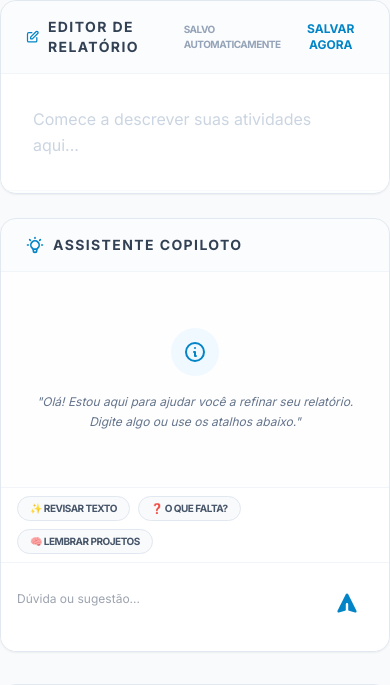
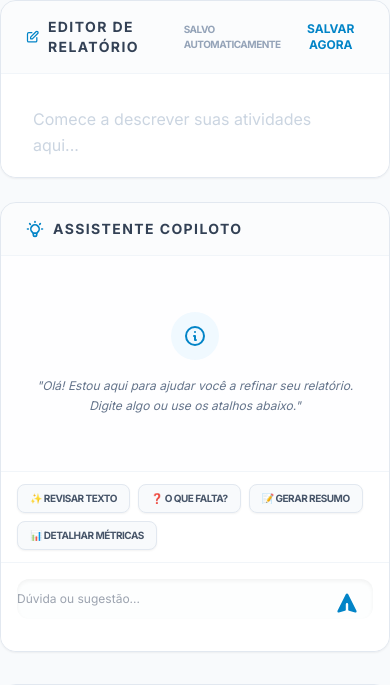
Before and after one commit to sandropeixoto/Gestor-IA, a PHP site: page /chat/index.php in a window 390 px wide. Shown: the top 685 px of the page. Run offline with PHP 8.4, Linux system fonts and the light colour scheme; the template is opened without the code that fills it, so the values that code supplies are empty; some libraries are stand-ins or nearby versions.

Commit message:
fix: implementação de sidebar retrátil e correção de conexão do chat com perguntas de modelo

```diff
--- a/app/Views/chat/index.php
+++ b/app/Views/chat/index.php
@@ -56,17 +56,18 @@
         </div>
 
         <!-- Quick Actions (Chips) -->
-        <div class="px-4 py-2 flex flex-wrap gap-2 border-t border-slate-100 bg-white">
-            <button onclick="askAI('Revise a gramática e clareza do meu texto atual.')" class="px-3 py-1 bg-slate-50 hover:bg-primary-50 text-slate-600 hover:text-primary-700 rounded-full text-[10px] font-bold border border-slate-200 transition-colors uppercase tracking-tighter">✨ Revisar Texto</button>
-            <button onclick="askAI('O que falta no meu relatório para ele ficar mais profissional?')" class="px-3 py-1 bg-slate-50 hover:bg-primary-50 text-slate-600 hover:text-primary-700 rounded-full text-[10px] font-bold border border-slate-200 transition-colors uppercase tracking-tighter">❓ O que falta?</button>
-            <button onclick="askAI('Baseado no meu histórico, tem algum projeto que esqueci de citar?')" class="px-3 py-1 bg-slate-50 hover:bg-primary-50 text-slate-600 hover:text-primary-700 rounded-full text-[10px] font-bold border border-slate-200 transition-colors uppercase tracking-tighter">🧠 Lembrar Projetos</button>
+        <div class="px-4 py-3 flex flex-wrap gap-2 border-t border-slate-100 bg-white">
+            <button onclick="askAI('Revise a gramática e clareza do meu texto atual.')" class="px-3 py-1.5 bg-slate-50 hover:bg-primary-50 text-slate-600 hover:text-primary-700 rounded-lg text-[10px] font-bold border border-slate-200 transition-colors uppercase tracking-tighter shadow-sm">✨ Revisar Texto</button>
+            <button onclick="askAI('Quais atividades técnicas eu realizei e que ainda não citei?')" class="px-3 py-1.5 bg-slate-50 hover:bg-primary-50 text-slate-600 hover:text-primary-700 rounded-lg text-[10px] font-bold border border-slate-200 transition-colors uppercase tracking-tighter shadow-sm">❓ O que falta?</button>
+            <button onclick="askAI('Crie um resumo executivo baseado no rascunho atual.')" class="px-3 py-1.5 bg-slate-50 hover:bg-primary-50 text-slate-600 hover:text-primary-700 rounded-lg text-[10px] font-bold border border-slate-200 transition-colors uppercase tracking-tighter shadow-sm">📝 Gerar Resumo</button>
+            <button onclick="askAI('Me ajude a detalhar as métricas de performance deste mês.')" class="px-3 py-1.5 bg-slate-50 hover:bg-primary-50 text-slate-600 hover:text-primary-700 rounded-lg text-[10px] font-bold border border-slate-200 transition-colors uppercase tracking-tighter shadow-sm">📊 Detalhar Métricas</button>
         </div>
 
         <!-- Input Area -->
         <div class="p-4 border-t border-slate-100 bg-white">
             <form id="chat-form" class="relative">
                 <input type="text" id="message" required placeholder="Dúvida ou sugestão..."
-                    class="block w-full rounded-xl border-slate-200 py-3 pr-12 text-xs focus:ring-primary-500 focus:border-primary-500">
+                    class="block w-full rounded-xl border-slate-200 py-3 pr-12 text-xs focus:ring-primary-500 focus:border-primary-500 shadow-inner bg-slate-50/30">
                 <button type="submit" id="send-button" class="absolute right-2 top-1.5 p-1.5 text-primary-600 hover:text-primary-700 transition-colors">
                     <svg class="h-6 w-6" fill="currentColor" viewBox="0 0 20 20"><path d="M10.894 2.553a1 1 0 00-1.788 0l-7 14a1 1 0 001.169 1.409l5-1.429A1 1 0 009 15.571V11a1 1 0 112 0v4.571a1 1 0 00.725.962l5 1.428a1 1 0 001.17-1.408l-7-14z"/></svg>
                 </button>
--- a/app/Views/layouts/admin.php
+++ b/app/Views/layouts/admin.php
@@ -6,6 +6,7 @@
     <title><?= htmlspecialchars($title ?? 'Painel - Gestor IA', ENT_QUOTES, 'UTF-8') ?></title>
 
     <script src="https://cdn.tailwindcss.com"></script>
+    <script defer src="https://cdn.jsdelivr.net/npm/alpinejs@3.x.x/dist/cdn.min.js"></script>
     <link rel="preconnect" href="https://fonts.googleapis.com">
     <link rel="preconnect" href="https://fonts.gstatic.com" crossorigin>
     <link href="https://fonts.googleapis.com/css2?family=Inter:wght@300;400;500;600;700&display=swap" rel="stylesheet">
@@ -28,60 +29,62 @@
     <style>
         [x-cloak] { display: none !important; }
         .sidebar-item-active { background-color: #f1f5f9; color: #0f172a; border-right: 4px solid #0284c7; }
+        .transition-all { transition: all 0.3s ease; }
     </style>
 </head>
-<body class="h-full antialiased font-sans text-slate-900">
+<body class="h-full antialiased font-sans text-slate-900" x-data="{ sidebarCollapsed: false }">
     <div class="min-h-full flex">
         <!-- Sidebar -->
-        <aside class="hidden md:flex md:w-64 md:flex-col md:fixed md:inset-y-0 bg-white border-r border-slate-200">
+        <aside
+            :class="sidebarCollapsed ? 'md:w-20' : 'md:w-64'"
+            class="hidden md:flex md:flex-col md:fixed md:inset-y-0 bg-white border-r border-slate-200 transition-all duration-300 z-30">
             <div class="flex flex-col flex-grow pt-5 overflow-y-auto">
-                <div class="flex items-center flex-shrink-0 px-4 mb-8">
-                    <span class="text-2xl font-bold bg-clip-text text-transparent bg-gradient-to-r from-primary-600 to-primary-800">
+                <div class="flex items-center justify-between px-4 mb-8">
+                    <span x-show="!sidebarCollapsed" class="text-2xl font-bold bg-clip-text text-transparent bg-gradient-to-r from-primary-600 to-primary-800 truncate">
                         Gestor IA
                     </span>
+                    <button @click="sidebarCollapsed = !sidebarCollapsed" class="p-1.5 rounded-lg hover:bg-slate-100 text-slate-400 mx-auto">
+                        <svg class="h-6 w-6" fill="none" stroke="currentColor" viewBox="0 0 24 24"><path stroke-linecap="round" stroke-linejoin="round" stroke-width="2" d="M4 6h16M4 12h16M4 18h16"/></svg>
+                    </button>
                 </div>
 
                 <nav class="flex-1 px-2 space-y-1">
-                    <!-- Links Comuns -->
-                    <a href="/dashboard" class="group flex items-center px-3 py-2 text-sm font-medium rounded-md text-slate-600 hover:bg-slate-50 hover:text-slate-900">
-                        <svg class="mr-3 h-5 w-5 text-slate-400 group-hover:text-slate-500" fill="none" stroke="currentColor" viewBox="0 0 24 24"><path stroke-linecap="round" stroke-linejoin="round" stroke-width="2" d="M3 12l2-2m0 0l7-7 7 7M5 10v10a1 1 0 001 1h3m10-11l2 2m-2-2v10a1 1 0 01-1 1h-3m-6 0a1 1 0 001-1v-4a1 1 0 011-1h2a1 1 0 011 1v4a1 1 0 001 1m-6 0h6"/></svg>
-                        Dashboard
+                    <a href="/dashboard" class="group flex items-center px-3 py-2 text-sm font-medium rounded-md text-slate-600 hover:bg-slate-50 hover:text-slate-900" :title="sidebarCollapsed ? 'Dashboard' : ''">
+                        <svg class="h-5 w-5 text-slate-400 group-hover:text-slate-500" :class="sidebarCollapsed ? '' : 'mr-3'" fill="none" stroke="currentColor" viewBox="0 0 24 24"><path stroke-linecap="round" stroke-linejoin="round" stroke-width="2" d="M3 12l2-2m0 0l7-7 7 7M5 10v10a1 1 0 001 1h3m10-11l2 2m-2-2v10a1 1 0 01-1 1h-3m-6 0a1 1 0 001-1v-4a1 1 0 011-1h2a1 1 0 011 1v4a1 1 0 001 1m-6 0h6"/></svg>
+                        <span x-show="!sidebarCollapsed">Dashboard</span>
                     </a>
 
-                    <a href="/chat" class="group flex items-center px-3 py-2 text-sm font-medium rounded-md text-slate-600 hover:bg-slate-50 hover:text-slate-900">
-                        <svg class="mr-3 h-5 w-5 text-slate-400 group-hover:text-slate-500" fill="none" stroke="currentColor" viewBox="0 0 24 24"><path stroke-linecap="round" stroke-linejoin="round" stroke-width="2" d="M8 10h.01M12 10h.01M16 10h.01M9 16H5a2 2 0 01-2-2V6a2 2 0 012-2h14a2 2 0 012 2v8a2 2 0 01-2 2h-5l-5 5v-5z"/></svg>
-                        Mentoria IA
+                    <a href="/chat" class="group flex items-center px-3 py-2 text-sm font-medium rounded-md text-slate-600 hover:bg-slate-50 hover:text-slate-900" :title="sidebarCollapsed ? 'Mentoria IA' : ''">
+                        <svg class="h-5 w-5 text-slate-400 group-hover:text-slate-500" :class="sidebarCollapsed ? '' : 'mr-3'" fill="none" stroke="currentColor" viewBox="0 0 24 24"><path stroke-linecap="round" stroke-linejoin="round" stroke-width="2" d="M8 10h.01M12 10h.01M16 10h.01M9 16H5a2 2 0 01-2-2V6a2 2 0 012-2h14a2 2 0 012 2v8a2 2 0 01-2 2h-5l-5 5v-5z"/></svg>
+                        <span x-show="!sidebarCollapsed">Mentoria IA</span>
                     </a>
 
-                    <a href="/reports" class="group flex items-center px-3 py-2 text-sm font-medium rounded-md text-slate-600 hover:bg-slate-50 hover:text-slate-900">
-                        <svg class="mr-3 h-5 w-5 text-slate-400 group-hover:text-slate-500" fill="none" stroke="currentColor" viewBox="0 0 24 24"><path stroke-linecap="round" stroke-linejoin="round" stroke-width="2" d="M9 12h6m-6 4h6m2 5H7a2 2 0 01-2-2V5a2 2 0 012-2h5.586a1 1 0 01.707.293l5.414 5.414a1 1 0 01.293.707V19a2 2 0 01-2 2z"/></svg>
-                        Relatórios
+                    <a href="/reports" class="group flex items-center px-3 py-2 text-sm font-medium rounded-md text-slate-600 hover:bg-slate-50 hover:text-slate-900" :title="sidebarCollapsed ? 'Relatórios' : ''">
+                        <svg class="h-5 w-5 text-slate-400 group-hover:text-slate-500" :class="sidebarCollapsed ? '' : 'mr-3'" fill="none" stroke="currentColor" viewBox="0 0 24 24"><path stroke-linecap="round" stroke-linejoin="round" stroke-width="2" d="M9 12h6m-6 4h6m2 5H7a2 2 0 01-2-2V5a2 2 0 012-2h5.586a1 1 0 01.707.293l5.414 5.414a1 1 0 01.293.707V19a2 2 0 01-2 2z"/></svg>
+                        <span x-show="!sidebarCollapsed">Relatórios</span>
                     </a>
 
                     <?php if ($user['role'] === 'manager' || $user['role'] === 'admin'): ?>
-                    <div class="pt-4 pb-2 px-3 text-xs font-semibold text-slate-400 uppercase tracking-wider">Gestão</div>
-                    <a href="/team" class="group flex items-center px-3 py-2 text-sm font-medium rounded-md text-slate-600 hover:bg-slate-50 hover:text-slate-900">
-                        <svg class="mr-3 h-5 w-5 text-slate-400 group-hover:text-slate-500" fill="none" stroke="currentColor" viewBox="0 0 24 24"><path stroke-linecap="round" stroke-linejoin="round" stroke-width="2" d="M12 4.354a4 4 0 110 5.292M15 21H3v-1a6 6 0 0112 0v1zm0 0h6v-1a6 6 0 00-9-5.197M13 7a4 4 0 11-8 0 4 4 0 018 0z"/></svg>
-                        Meu Time
+                    <div x-show="!sidebarCollapsed" class="pt-4 pb-2 px-3 text-xs font-semibold text-slate-400 uppercase tracking-wider">Gestão</div>
+                    <a href="/team" class="group flex items-center px-3 py-2 text-sm font-medium rounded-md text-slate-600 hover:bg-slate-50 hover:text-slate-900" :title="sidebarCollapsed ? 'Meu Time' : ''">
+                        <svg class="h-5 w-5 text-slate-400 group-hover:text-slate-500" :class="sidebarCollapsed ? '' : 'mr-3'" fill="none" stroke="currentColor" viewBox="0 0 24 24"><path stroke-linecap="round" stroke-linejoin="round" stroke-width="2" d="M12 4.354a4 4 0 110 5.292M15 21H3v-1a6 6 0 0112 0v1zm0 0h6v-1a6 6 0 00-9-5.197M13 7a4 4 0 11-8 0 4 4 0 018 0z"/></svg>
+                        <span x-show="!sidebarCollapsed">Meu Time</span>
                     </a>
-                    <a href="/team/insights" class="group flex items-center px-3 py-2 text-sm font-medium rounded-md text-slate-600 hover:bg-slate-50 hover:text-slate-900">
-                        <svg class="mr-3 h-5 w-5 text-slate-400 group-hover:text-slate-500" fill="none" stroke="currentColor" viewBox="0 0 24 24"><path stroke-linecap="round" stroke-linejoin="round" stroke-width="2" d="M9.663 17h4.673M12 3v1m6.364 1.636l-.707.707M21 12h-1M4 12H3m3.343-5.657l-.707-.707m2.828 9.9a5 5 0 117.072 0l-.548.547A3.374 3.374 0 0014 18.469V19a2 2 0 11-4 0v-.531c0-.895-.356-1.754-.989-2.386l-.548-.547z"/></svg>
-                        Insights do Time
+                    <a href="/team/insights" class="group flex items-center px-3 py-2 text-sm font-medium rounded-md text-slate-600 hover:bg-slate-50 hover:text-slate-900" :title="sidebarCollapsed ? 'Insights do Time' : ''">
+                        <svg class="h-5 w-5 text-slate-400 group-hover:text-slate-500" :class="sidebarCollapsed ? '' : 'mr-3'" fill="none" stroke="currentColor" viewBox="0 0 24 24"><path stroke-linecap="round" stroke-linejoin="round" stroke-width="2" d="M9.663 17h4.673M12 3v1m6.364 1.636l-.707.707M21 12h-1M4 12H3m3.343-5.657l-.707-.707m2.828 9.9a5 5 0 117.072 0l-.548.547A3.374 3.374 0 0014 18.469V19a2 2 0 11-4 0v-.531c0-.895-.356-1.754-.989-2.386l-.548-.547z"/></svg>
+                        <span x-show="!sidebarCollapsed">Insights do Time</span>
                     </a>
                     <?php endif; ?>
 
                     <?php if ($user['role'] === 'admin'): ?>
-                    <a href="/admin/users" class="group flex items-center px-3 py-2 text-sm font-medium rounded-md text-slate-600 hover:bg-slate-50 hover:text-slate-900">
-                        <svg class="mr-3 h-5 w-5 text-slate-400 group-hover:text-slate-500" fill="none" stroke="currentColor" viewBox="0 0 24 24"><path stroke-linecap="round" stroke-linejoin="round" stroke-width="2" d="M12 4.354a4 4 0 110 5.292M15 21H3v-1a6 6 0 0112 0v1zm0 0h6v-1a6 6 0 00-9-5.197M13 7a4 4 0 11-8 0 4 4 0 018 0z"/></svg>
-                        Usuários
+                    <div x-show="!sidebarCollapsed" class="pt-4 pb-2 px-3 text-xs font-semibold text-slate-400 uppercase tracking-wider">Admin</div>
+                    <a href="/admin/users" class="group flex items-center px-3 py-2 text-sm font-medium rounded-md text-slate-600 hover:bg-slate-50 hover:text-slate-900" :title="sidebarCollapsed ? 'Usuários' : ''">
+                        <svg class="h-5 w-5 text-slate-400 group-hover:text-slate-500" :class="sidebarCollapsed ? '' : 'mr-3'" fill="none" stroke="currentColor" viewBox="0 0 24 24"><path stroke-linecap="round" stroke-linejoin="round" stroke-width="2" d="M12 4.354a4 4 0 110 5.292M15 21H3v-1a6 6 0 0112 0v1zm0 0h6v-1a6 6 0 00-9-5.197M13 7a4 4 0 11-8 0 4 4 0 018 0z"/></svg>
+                        <span x-show="!sidebarCollapsed">Usuários</span>
                     </a>
-                    <a href="/admin/personas" class="group flex items-center px-3 py-2 text-sm font-medium rounded-md text-slate-600 hover:bg-slate-50 hover:text-slate-900">
-                        <svg class="mr-3 h-5 w-5 text-slate-400 group-hover:text-slate-500" fill="none" stroke="currentColor" viewBox="0 0 24 24"><path stroke-linecap="round" stroke-linejoin="round" stroke-width="2" d="M13 10V3L4 14h7v7l9-11h-7z"/></svg>
-                        Personas de IA
-                    </a>
-                    <a href="/admin/logs" class="group flex items-center px-3 py-2 text-sm font-medium rounded-md text-slate-600 hover:bg-slate-50 hover:text-slate-900">
-                        <svg class="mr-3 h-5 w-5 text-slate-400 group-hover:text-slate-500" fill="none" stroke="currentColor" viewBox="0 0 24 24"><path stroke-linecap="round" stroke-linejoin="round" stroke-width="2" d="M10.325 4.317c.426-1.756 2.924-1.756 3.35 0a1.724 1.724 0 002.573 1.066c1.543-.94 3.31.826 2.37 2.37a1.724 1.724 0 001.065 2.572c1.756.426 1.756 2.924 0 3.35a1.724 1.724 0 00-1.066 2.573c.94 1.543-.826 3.31-2.37 2.37a1.724 1.724 0 00-2.572 1.065c-.426 1.756-2.924 1.756-3.35 0a1.724 1.724 0 00-2.573-1.066c-1.543.94-3.31-.826-2.37-2.37a1.724 1.724 0 00-1.065-2.572c-1.756-.426-1.756-2.924 0-3.35a1.724 1.724 0 001.066-2.573c-.94-1.543.826-3.31 2.37-2.37.996.608 2.296.07 2.572-1.065z"/><path stroke-linecap="round" stroke-linejoin="round" stroke-width="2" d="M15 12a3 3 0 11-6 0 3 3 0 016 0z"/></svg>
-                        Logs do Sistema
+                    <a href="/admin/personas" class="group flex items-center px-3 py-2 text-sm font-medium rounded-md text-slate-600 hover:bg-slate-50 hover:text-slate-900" :title="sidebarCollapsed ? 'Personas' : ''">
+                        <svg class="h-5 w-5 text-slate-400 group-hover:text-slate-500" :class="sidebarCollapsed ? '' : 'mr-3'" fill="none" stroke="currentColor" viewBox="0 0 24 24"><path stroke-linecap="round" stroke-linejoin="round" stroke-width="2" d="M13 10V3L4 14h7v7l9-11h-7z"/></svg>
+                        <span x-show="!sidebarCollapsed">Personas de IA</span>
                     </a>
                     <?php endif; ?>
                 </nav>
@@ -92,9 +95,9 @@
                             <div class="inline-block h-9 w-9 rounded-full bg-primary-100 flex items-center justify-center text-primary-700 font-bold">
                                 <?= strtoupper(substr($user['name'], 0, 1)) ?>
                             </div>
-                            <div class="ml-3">
-                                <p class="text-sm font-medium text-slate-700 group-hover:text-slate-900"><?= htmlspecialchars($user['name']) ?></p>
-                                <p class="text-xs font-medium text-slate-500 group-hover:text-slate-700 uppercase"><?= $user['role'] ?></p>
+                            <div class="ml-3" x-show="!sidebarCollapsed">
+                                <p class="text-xs font-bold text-slate-700 truncate max-w-[120px]"><?= htmlspecialchars($user['name']) ?></p>
+                                <p class="text-[10px] text-slate-500 uppercase tracking-tighter"><?= $user['role'] ?></p>
                             </div>
                         </div>
                     </a>
@@ -103,8 +106,8 @@
         </aside>
 
         <!-- Main Content -->
-        <div class="flex flex-col flex-1 md:pl-64">
-            <header class="sticky top-0 z-10 flex-shrink-0 flex h-16 bg-white border-b border-slate-200">
+        <div class="flex flex-col flex-1 transition-all duration-300" :class="sidebarCollapsed ? 'md:pl-20' : 'md:pl-64'">
+            <header class="sticky top-0 z-10 flex-shrink-0 flex h-16 bg-white border-b border-slate-200 shadow-sm">
                 <div class="flex-1 px-4 flex justify-between">
                     <div class="flex-1 flex items-center">
                         <h1 class="text-lg font-semibold text-slate-900"><?= $pageTitle ?? 'Dashboard' ?></h1>
@@ -112,11 +115,10 @@
                     <div class="ml-4 flex items-center md:ml-6 space-x-4">
                         <!-- Notificações Dropdown -->
                         <div class="relative" id="notification-dropdown">
-                            <button onclick="toggleNotifications()" class="p-2 rounded-full text-slate-400 hover:text-slate-500 hover:bg-slate-100 focus:outline-none transition-all relative">
+                            <button onclick="toggleNotifications()" class="p-2 rounded-full text-slate-400 hover:text-slate-500 hover:bg-slate-100 transition-all relative">
                                 <svg class="h-6 w-6" fill="none" stroke="currentColor" viewBox="0 0 24 24"><path stroke-linecap="round" stroke-linejoin="round" stroke-width="2" d="M15 17h5l-1.405-1.405A2.032 2.032 0 0118 14.158V11a6.002 6.002 0 00-4-5.659V5a2 2 0 10-4 0v.341C7.67 6.165 6 8.388 6 11v3.159c0 .538-.214 1.055-.595 1.436L4 17h5m6 0v1a3 3 0 11-6 0v-1m6 0H9"/></svg>
                                 <span id="notif-count" class="hidden absolute top-1 right-1 block h-2.5 w-2.5 rounded-full bg-rose-500 ring-2 ring-white"></span>
                             </button>
-
                             <div id="notif-panel" class="hidden absolute right-0 mt-2 w-80 bg-white rounded-xl shadow-lg border border-slate-200 overflow-hidden z-50">
                                 <div class="px-4 py-3 border-b border-slate-100 flex justify-between items-center bg-slate-50">
                                     <span class="text-xs font-bold text-slate-700 uppercase tracking-widest">Notificações</span>
@@ -138,8 +140,8 @@
                 </div>
             </header>
 
-            <main class="flex-1">
-                <div class="py-6 px-4 sm:px-6 md:px-8">
+            <main class="flex-1 overflow-hidden">
+                <div class="h-full py-6 px-4 sm:px-6 md:px-8 overflow-y-auto">
                     <?= $slot ?? '' ?>
                 </div>
             </main>
@@ -150,24 +152,17 @@
         function toggleNotifications() {
             const panel = document.getElementById('notif-panel');
             panel.classList.toggle('hidden');
-            if (!panel.classList.contains('hidden')) {
-                loadNotifications();
-            }
+            if (!panel.classList.contains('hidden')) loadNotifications();
         }
 
         async function loadNotifications() {
             const list = document.getElementById('notif-list');
             const count = document.getElementById('notif-count');
-
             try {
                 const response = await fetch('/api/notifications');
                 const data = await response.json();
-
-                if (data.unread_count > 0) {
-                    count.classList.remove('hidden');
-                } else {
-                    count.classList.add('hidden');
-                }
+                if (data.unread_count > 0) count.classList.remove('hidden');
+                else count.classList.add('hidden');
 
                 if (data.notifications.length === 0) {
                     list.innerHTML = '<div class="p-8 text-center text-slate-400 text-sm italic">Nenhum alerta recente.</div>';
@@ -187,15 +182,11 @@
         }
 
         async function markRead(id, link) {
-            await fetch(\`/api/notifications/read/${id}\`, { method: 'POST' });
-            if (link && link !== 'null') {
-                window.location.href = link;
-            } else {
-                loadNotifications();
-            }
+            await fetch(`/api/notifications/read/${id}`, { method: 'POST' });
+            if (link && link !== 'null') window.location.href = link;
+            else loadNotifications();
         }
 
-        // Auto-load initial count
         window.addEventListener('load', async () => {
             const response = await fetch('/api/notifications');
             const data = await response.json();
```
